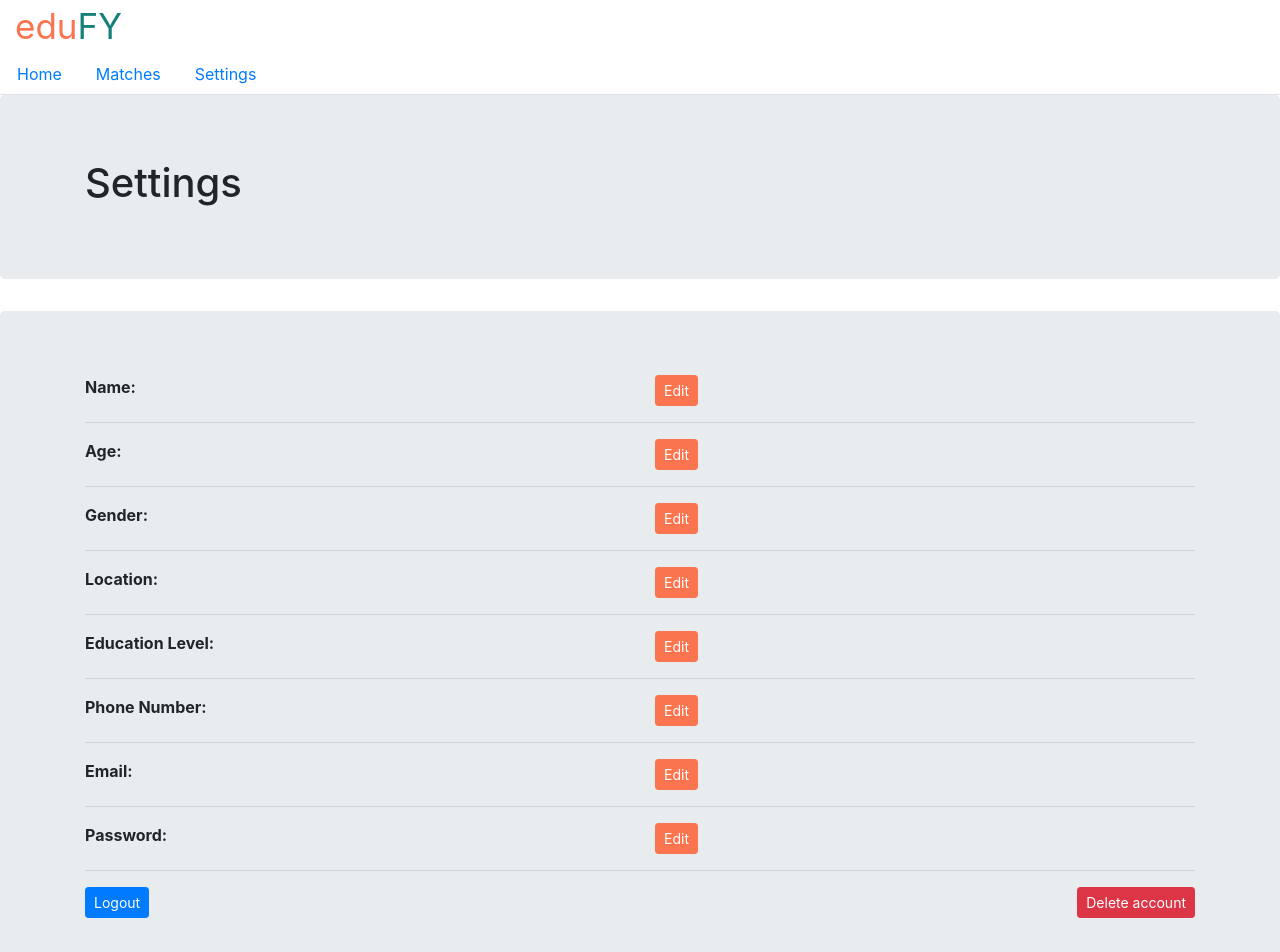
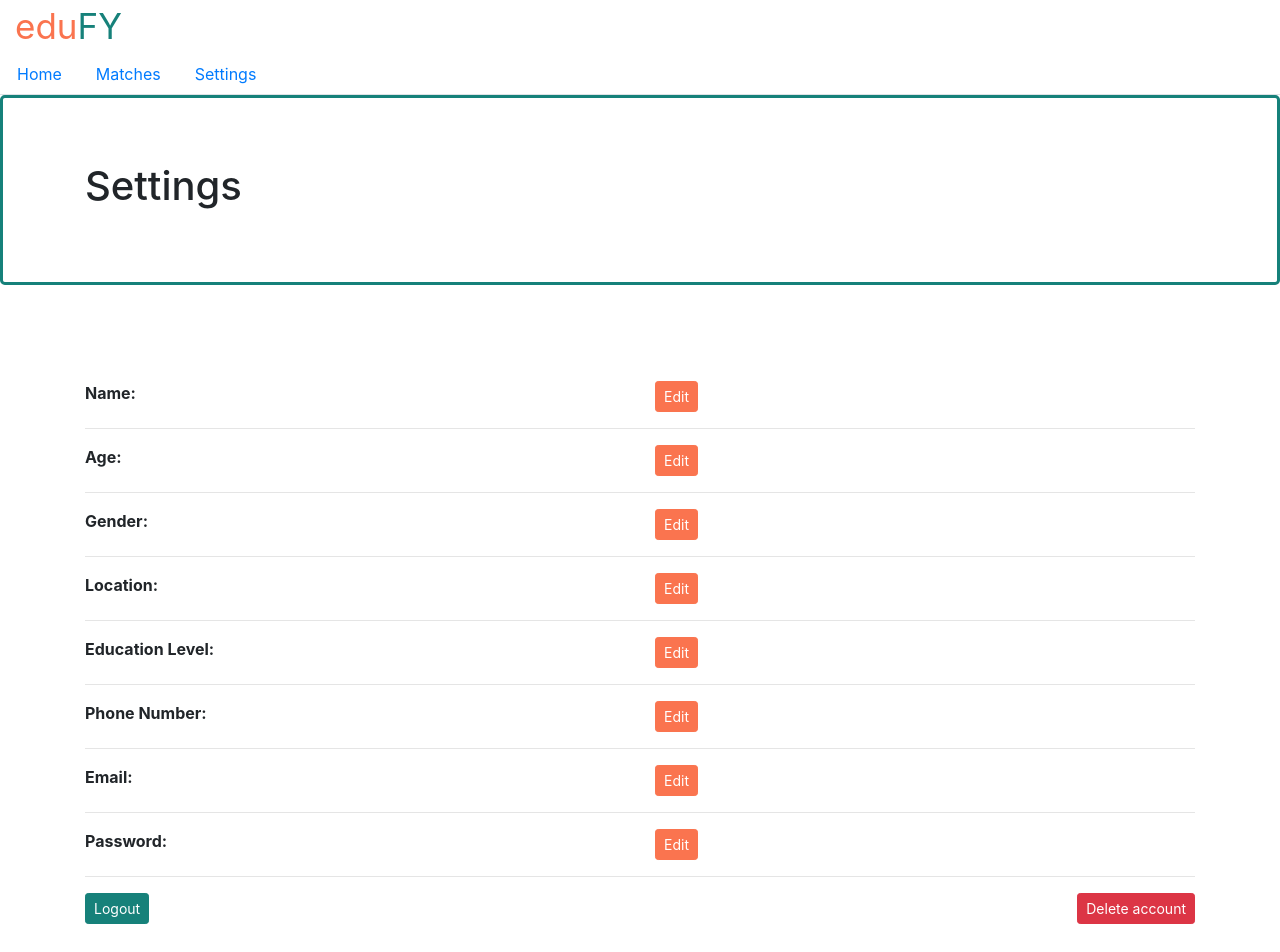
Before and after one commit to Yuting1007/Database-System_CS411_project_tutor-matching-platform, a React (Create React App) app in the folder react-backend/client/: page /settings in a window 1280 px wide. Shown: the top 952 px of the page. Built offline with nearby package versions, Linux system fonts and the light colour scheme.

Commit message:
Fixed password issue

```diff
--- a/react-backend/client/src/components/Settings.js
+++ b/react-backend/client/src/components/Settings.js
@@ -54,6 +54,7 @@ class Settings extends Component {
             old_password: '',
             new_password: '',
             Hash: '',
+
 
             //student info
             s_id: sessionStorage.getItem('s_id'),
@@ -152,12 +153,7 @@ EditPasswordFailure = () => {
 
     }
 
-    const requestOptions = {
-        method: 'POST',
-        headers: {'Content-Type': 'application/json'},
-        body: JSON.stringify({formResults})
-    };
-    fetch('/settings/update-password', requestOptions)
+
 
 
    if(formResults.new_password === ''){
@@ -165,13 +161,21 @@ EditPasswordFailure = () => {
     this.EditPasswordFailure()
 }
    else if (!passwordHash.verify(formResults.old_password, this.state.s_password)){
+        if (this.state.isEditPasswordFailureOpen === false) {
+            this.EditPasswordFailure()
+          }
     this.state.error_message = 'Old passwords do not match!'
     this.EditPasswordFailure()
    }
 
 
    else{
-
+    const requestOptions = {
+        method: 'POST',
+        headers: {'Content-Type': 'application/json'},
+        body: JSON.stringify({formResults})
+    };
+    fetch('/settings/update-password', requestOptions)
     this.state.s_password = formResults.Hash
     sessionStorage.setItem('s_password', formResults.Hash)
     this.EditPasswordSuccess()
@@ -493,7 +497,7 @@ EditPasswordFailure = () => {
         return (
 
             <React.Fragment>
-                <div>
+                <div >
                 <Row className='logo'><div className='edu-text'>edu</div><div className='fy-text'>FY</div></Row>
                     <NewNavBar/>
                     {/* <Nav tabs>
@@ -507,7 +511,7 @@ EditPasswordFailure = () => {
                         <NavLink href="/settings">Settings</NavLink>
                         </NavItem>
                     </Nav> */}
-                    <Jumbotron>
+                    <Jumbotron className='setting-tron'>
                         <Container>
                             <Row>
                                 <Col>
@@ -520,8 +524,8 @@ EditPasswordFailure = () => {
                 </div >
 
 
-                <div>
-                    <Jumbotron>
+                <div >
+                    <Jumbotron className = 'edit-tron'>
 
                         <Container>
 
@@ -632,7 +636,7 @@ EditPasswordFailure = () => {
                                     Delete account
                                 </Button>{'   '}
 
-                                <Button color="primary" size="sm" onClick={this.toggleLogoutConfirmModal}>
+                                <Button color="primary" className = "logout-button" size="sm" onClick={this.toggleLogoutConfirmModal}>
                                     Logout
                                 </Button>
 
@@ -673,11 +677,20 @@ EditPasswordFailure = () => {
                             <ModalBody>
                                 {this.state.error_message}
                             </ModalBody>
+
                             <ModalFooter>
+                            <Button color="primary" onClick={this.toggleEditPassword}>
+                                        Try again
+                                      </Button>
+                                      <Button
+                                        color="secondary"
+                                        onClick={this.EditPasswordFailure}
+                                        >Cancel
+                                      </Button>
+                                  </ModalFooter>
 
 
 
-                                  </ModalFooter>
                         </Modal>
 
 
@@ -805,7 +818,7 @@ EditPasswordFailure = () => {
 
                         </Container>
                     </Jumbotron>
-                </div>
+                </div >
 
             </React.Fragment>
 
--- a/react-backend/client/src/css/Settings.css
+++ b/react-backend/client/src/css/Settings.css
@@ -36,14 +36,18 @@
     background-color: #16817a !important;
     border-color: #16817a !important;
 }
-.j-tron{
-    background-color: #FFFFFF !important;
-    border-style: solid;
+
+.setting-tron{
+    background-color: #FFFFFF!important;
     border-color: #16817a !important;
-}
-.s-tron{
-    background-color: #FFFFFF !important;
+    border-style: solid
+
 
 
 
 }
+
+.edit-tron{
+    background-color: #FFFFFF!important;
+
+}
```
